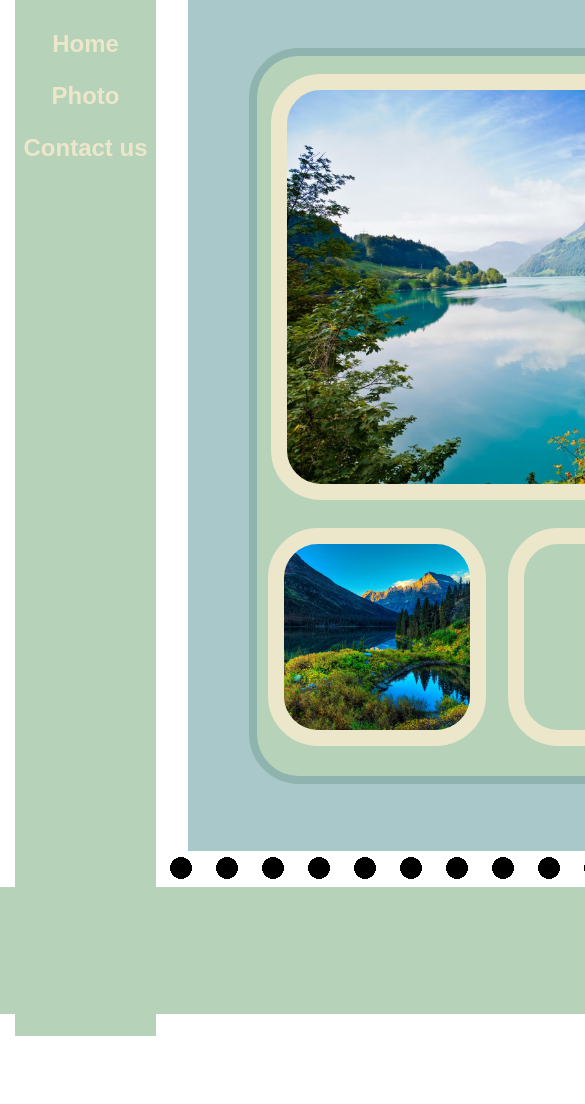
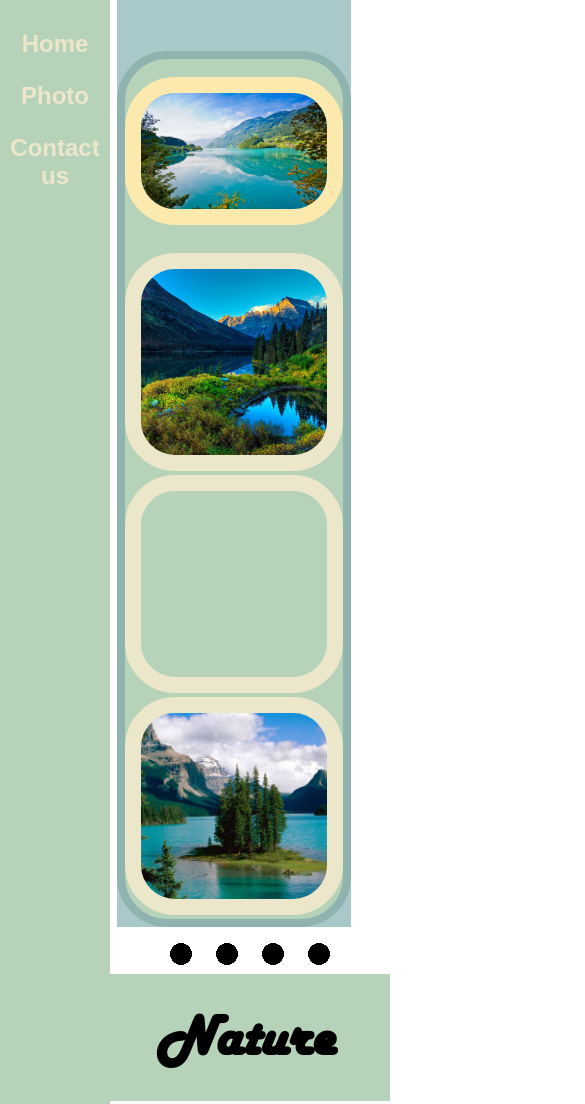
Before and after one commit to seniko/Nature, a plain HTML site: page index.html in a window 390 px wide. Shown: the top 1104 px of the page, 585 px wide, since content can reach past the window. Before the commit the page ends 1036 px from the top, so only its background shows below. Drawn offline with Linux system fonts and the light colour scheme.

Commit message:
Adaptive and responsive design. File changes

```diff
--- a/css/style.css
+++ b/css/style.css
@@ -10,8 +10,10 @@ body {
 
 .wrap {
     position: relative;
-    width: 1036px;
-    height: 1036px;
+    width: 100%;
+    max-width: 1036px;
+    height: auto;
+    min-height: 100%;
     margin: 0 auto;
 }
 
@@ -19,6 +21,7 @@ body {
     float: left;
     width: 141px;
     height: 1036px;
+    min-height: 100%;
     background-color: #b6d2b9;
     margin-left: 15px;
 }
@@ -47,19 +50,20 @@ a:hover {
 }
 
 main {
-    float: left;
-    margin-left: 32px;
-    width: 848px;
-    height: 851px;
+    margin-left: 188px;
+    margin-bottom: 110px;
+    padding-top: 51px;
+    height: 100%;
+    min-height: 800px;/* 851-51 */
     background-color: #a9c8ca;
 }
 
-.big-frame {
+.frame {
     box-sizing: border-box;
-    margin-left: 61px;
-    margin-top: 48px;
-    width: 736px;
-    height: 736px;
+    margin: 0 auto 64px auto;
+    width: 86.79245283018868%;
+    height: auto;
+    min-height: 736px;
     background-color: #b6d2b9;
     border: 8px solid #8fb3ae;
     border-radius: 50px;
@@ -68,17 +72,21 @@ main {
 .big-pic {
     margin: 18px auto 28px;
     box-sizing: border-box;
-    width: 692px;
-    height: 426px;
+    width: 96%;
+    height: auto;
+    max-height: 426px;
     border: 16px solid #ece7ca;
     border-radius: 50px;
     overflow: hidden;
-    background: url("../pics/1.jpg") no-repeat center center;
-    background-size: cover;
+}
+
+.big-pic img{
+    max-width: 100%;
+    height: auto;
 }
 
 .small-pic-place {
-    margin-left: 11px;
+    text-align: center;
 }
 .small-pic {
     box-sizing: border-box;
@@ -105,11 +113,12 @@ main {
 .small-pic:nth-child(3){
     background: url("../pics/4.jpg") no-repeat center center;
     background-size: cover;
+
 }
 
 .dots {
     position: absolute;
-    bottom: 153px;
+    bottom: 132px;
     left: 163px;
 
 }
@@ -122,14 +131,78 @@ main {
 .page-footer {
     position: absolute;
     bottom: 22px;
-    width: 1036px;
+    top: 105%;
+    width: 100%;
+    max-width: 1036px;
     height: 127px;
     background-color: #b6d2b9;
 }
 
 .page-footer h1 {
+    float: right;
     font-size: 58px;
-    margin-left: 774px;
+    margin-right: 56px;
     margin-top: 30px;
     font-family: Harlow;
 }
+
+@media screen and (max-width: 920px) {
+    .dots ul li:nth-child(n + 5) {display: none}
+    .side-bar { min-height: 100vh;}
+}
+
+@media screen and (max-width: 750px) {
+    .small-pic:nth-child(3){ margin-right: 18px; }
+    .side-bar { min-height: 130vh; }
+}
+
+@media screen and (max-width: 503px) {
+    .side-bar {
+        float: left;
+        width: 110px;
+        height: 1190px;
+        min-height: 100%;
+        background-color: #b6d2b9;
+        margin-left: 0;
+    }
+
+    main {
+        margin-left: 117px;
+        margin-bottom: 100px;
+        padding-top: 51px;
+        height: 100%;
+        min-height: 800px; /* 851-51 */
+        background-color: #a9c8ca;
+        width: 234px;
+    }
+
+    .frame {
+        box-sizing: border-box;
+        margin: 0 auto 64px auto;
+        width: 234px;
+        height: auto;
+        min-height: 736px;
+        background-color: #b6d2b9;
+        border: 8px solid #8fb3ae;
+        border-radius: 50px;
+    }
+    .big-pic {
+        margin: 18px auto 28px;
+        box-sizing: border-box;
+        width: 218px;
+        height: auto;
+        max-height: 426px;
+        border: 16px solid #fbe9ae;;
+        border-radius: 50px;
+        overflow: hidden;
+    }
+
+    .big-pic img{
+        max-width: 100%;
+        height: auto;
+    }
+
+    .small-pic-place {
+        margin-left: 0;
+    }
+}
--- a/index.html
+++ b/index.html
@@ -2,6 +2,7 @@
 <html lang="en">
 <head>
     <meta charset="UTF-8">
+    <meta name="viewport" content="width=device-width, initial-scale=1.0">
     <title>Nature</title>
     <link href="css/style.css" rel="stylesheet">
 
@@ -19,8 +20,11 @@
     </div>
 
     <main>
-            <div class="big-frame">
-                <div class="big-pic"></div>
+        <div class="frame">
+            <div class="big-pic">
+                <img src="pics/1.jpg" align="middle" alt="Nature">
+            </div>
+
             <div class="small-pic-place">
                 <div class="small-pic"></div>
                 <div class="small-pic"></div>
@@ -29,6 +33,7 @@
         </div>
     </main>
 
+    <footer class="page-footer">
         <div class="dots">
             <ul>
                 <li><img src="pics/dot.png"></li>
@@ -49,8 +54,6 @@
                 <li><img src="pics/dot.png"></li>
             </ul>
         </div>
-
-        <footer class="page-footer">
         <h1>Nature</h1>
     </footer>
 </div>
```
Lines whose indentation alone changed are shown as unchanged.
